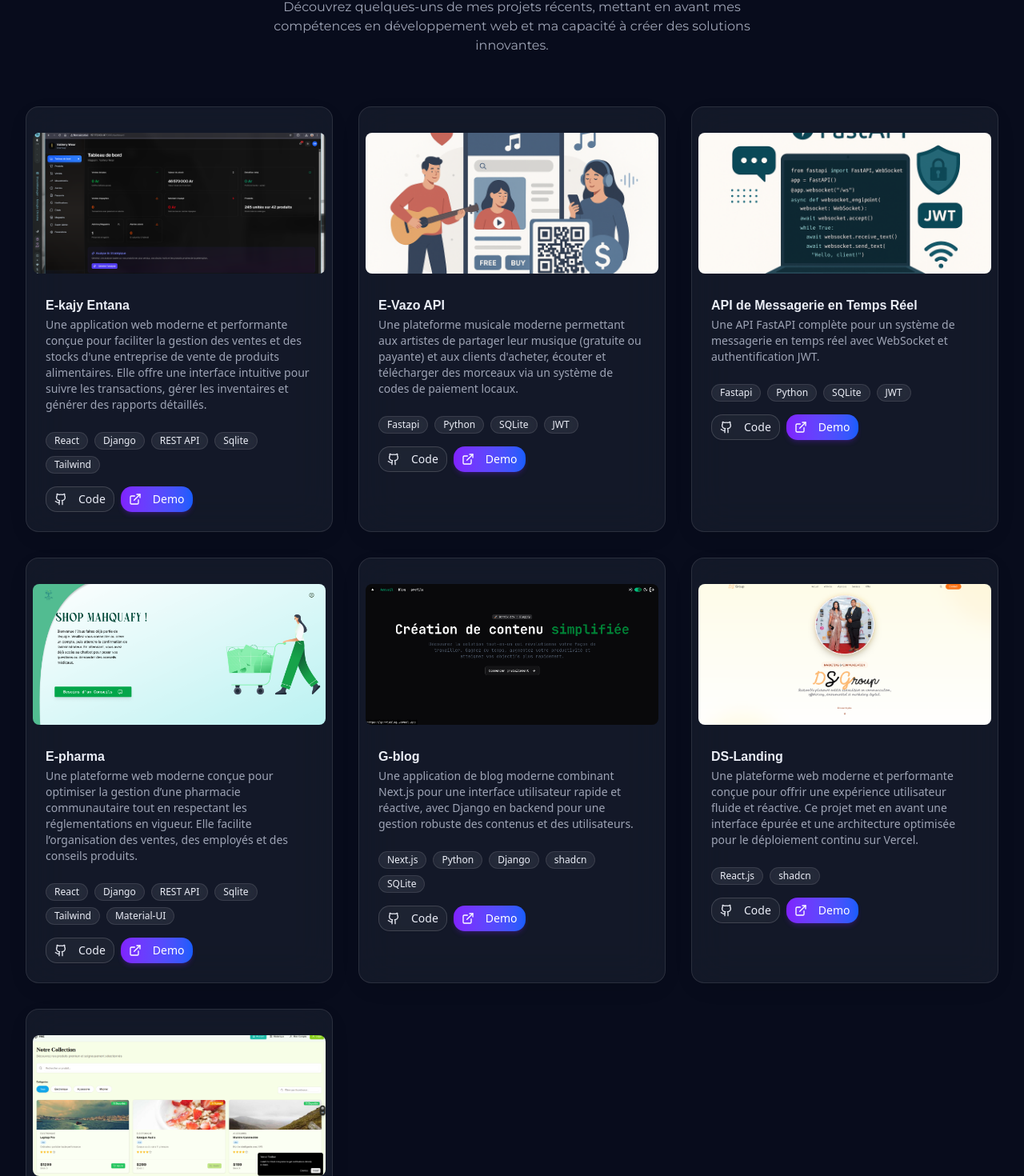
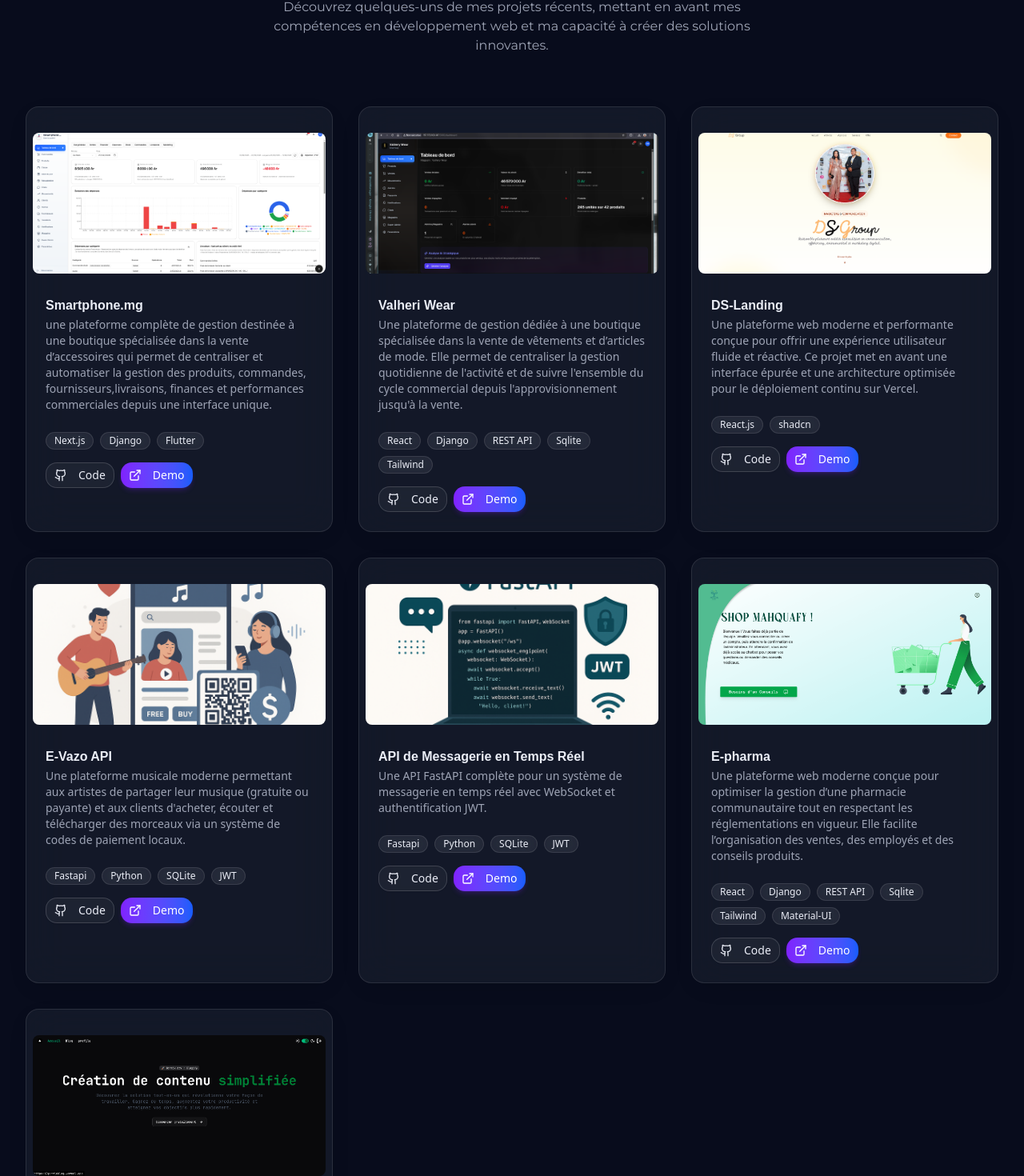
Before and after one commit to bry4ng4rrix/portfolio, a Next.js app: page / in a window 1280 px wide. Shown: the part 2292-3762 px from the top of the page at 80% size. Built offline with nearby package versions, Linux system fonts and the light colour scheme; no server answers; a web font is replaced by a local one.

Commit message:
projets management

```diff
--- a/src/app/project.jsx
+++ b/src/app/project.jsx
@@ -17,13 +17,32 @@ import { fadeUp, staggerContainer } from "./animations";
 
 const projects = [
   {
-    title: "E-kajy Entana",
+    title: "Smartphone.mg",
     description:
-      " Une application web moderne et performante conçue pour faciliter la gestion des ventes et des stocks d'une entreprise de vente de produits alimentaires. Elle offre une interface intuitive pour suivre les transactions, gérer les inventaires et générer des rapports détaillés.",
+      "une plateforme complète de gestion destinée à une boutique spécialisée dans la vente d’accessoires qui permet de centraliser et automatiser la gestion des produits, commandes, fournisseurs,livraisons, finances et performances commerciales depuis une interface unique.",
+    image: "/smartphone.png?height=200&width=300",
+    tags: ["Next.js", "Django", "Flutter"],
+    github: "",
+    demo: "",
+  },
+  {
+    title: "Valheri Wear",
+    description:
+      "Une plateforme de gestion dédiée à une boutique spécialisée dans la vente de vêtements et d’articles de mode. Elle permet de centraliser la gestion quotidienne de l'activité et de suivre l'ensemble du cycle commercial depuis l'approvisionnement jusqu'à la vente.",
     image: "/ekajy.png?height=200&width=300",
     tags: ["React", "Django", "REST API", "Sqlite", "Tailwind"],
     github: "https://github.com/bry4ng4rrix/",
     demo: "http://157.173.103.147:3000",
+  },
+
+  {
+    title: "DS-Landing",
+    description:
+      "Une plateforme web moderne et performante conçue pour offrir une expérience utilisateur fluide et réactive. Ce projet met en avant une interface épurée et une architecture optimisée pour le déploiement continu sur Vercel.",
+    image: "/ds.png?height=200&width=300",
+    tags: ["React.js", "shadcn"],
+    github: "https://github.com/bry4ng4rrix/Ds_Group",
+    demo: "https://dsgroup-pi.vercel.app/",
   },
   {
     title: "E-Vazo API",
@@ -60,24 +79,6 @@ const projects = [
     tags: ["Next.js", "Python", "Django", "shadcn", "SQLite"],
     github: "https://github.com/bry4ng4rrix/blog",
     demo: "https://garrixblog.vercel.app/",
-  },
-  {
-    title: "DS-Landing",
-    description:
-      "Une plateforme web moderne et performante conçue pour offrir une expérience utilisateur fluide et réactive. Ce projet met en avant une interface épurée et une architecture optimisée pour le déploiement continu sur Vercel.",
-    image: "/ds.png?height=200&width=300",
-    tags: ["React.js", "shadcn"],
-    github: "https://github.com/bry4ng4rrix/Ds_Group",
-    demo: "https://dsgroup-pi.vercel.app/",
-  },
-  {
-    title: "PME ",
-    description:
-      "Une application web spécialisée dans la gestion d'inventaire, conçue pour automatiser et optimiser le suivi des flux de marchandises. Ce projet permet une visibilité en temps réel sur les niveaux de produits, facilitant la prise de décision stratégique pour éviter les ruptures de stock ou le surstockage.",
-    image: "/pme.png?height=200&width=300",
-    tags: ["Next.js", "Python", "Fastapi", "shadcn", "SQLite"],
-    github: "https://github.com/bry4ng4rrix/Gestion_de_stock",
-    demo: "https://gestion-de-stock-sage.vercel.app/",
   },
 ];
 
```
Also changed, not shown: public/smartphone.png (added).
